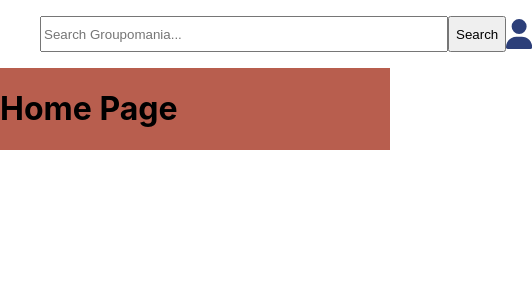
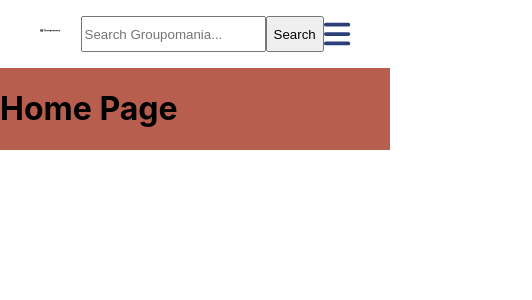
Before and after one commit to abby-pfingsten/groupomania-react-app, a React (Create React App) app in the folder app/: page / in a window 390 px wide. Shown: the top 300 px of the page, 532 px wide, since content can reach past the window. Built offline with nearby package versions, Linux system fonts and the light colour scheme.

Commit message:
conditionally doing things for search bar

```diff
--- a/app/src/frontend/pages/Header.js
+++ b/app/src/frontend/pages/Header.js
@@ -1,17 +1,23 @@
 import { Outlet, Link } from 'react-router-dom'
 import '../styles/sass/Header.scss'
 import logo from '../images/icon-left-font-monochrome-black.svg'
-import { useState } from 'react'
+import { useState, useEffect } from 'react'
 import { FontAwesomeIcon } from '@fortawesome/react-fontawesome'
-import { faUser } from '@fortawesome/free-solid-svg-icons'
+import { faBars } from '@fortawesome/free-solid-svg-icons'
+import { faX } from '@fortawesome/free-solid-svg-icons'
 
 function Header() {
+  /* Constants */
   const urlParams = new URLSearchParams(window.location.search)
+  const [searchText, setSearchText] = useState(urlParams.get('search') ?? '')
+  const [click, setClick] = useState(false)
+  const [searchBar, setSearchBar] = useState(true)
 
-  // this is to capture the state change of what
-  // is being typed into the search box
-  const [searchText, setSearchText] = useState(urlParams.get('search') ?? '')
+  /* Font Awesome */
+  const faBarsElement = <FontAwesomeIcon icon={faBars} />
+  const faXElement = <FontAwesomeIcon icon={faX} />
 
+  /* Functions */
   // this is to capture the actual text and update
   // the url
   const onChangeSearchText = () => {
@@ -23,22 +29,40 @@ function Header() {
       window.location.search = ''
     }
   }
+  // set click to opposite
+  const handleClick = () => {
+    setClick(!click)
+  }
 
-  const faUserElement = <FontAwesomeIcon icon={faUser} />
+  const showSearchBar = () => {
+    if (window.innerWidth <= 960) {
+      setSearchBar(false)
+    } else {
+      setSearchBar(true)
+    }
+  }
+
+  useEffect(() => {
+    showSearchBar()
+  }, [])
+
+  window.addEventListener('resize', showSearchBar)
 
   return (
     <>
       <nav>
-        <ul className="navigation-layout">
+        <ul className="nav-layout">
           <li>
             <Link to="/">
               <img src={logo} alt="Groupomania Logo"></img>
             </Link>
           </li>
-          <li className="navigation-layout__search">
+          <li
+            className={searchBar ? 'nav-layout__search' : 'nav-layout__searchm'}
+          >
             {' '}
             <input
-              placeholder='Search Groupomania...'
+              placeholder="Search Groupomania..."
               type="text"
               onChange={(e) => setSearchText(e.target.value)}
               value={searchText}
@@ -47,8 +71,8 @@ function Header() {
               Search{' '}
             </button>
           </li>
-          <li className="navigation-layout__profile">
-            <Link to="/profile">{faUserElement} </Link>
+          <li className="nav-layout__profile" onClick={handleClick}>
+            <Link to="/profile">{click ? faXElement : faBarsElement} </Link>
           </li>
         </ul>
       </nav>
--- a/app/src/frontend/styles/sass/Header.scss
+++ b/app/src/frontend/styles/sass/Header.scss
@@ -1,6 +1,6 @@
 $navy-color: rgb(44, 63, 121);
 
-.navigation-layout {
+.nav-layout {
   display: flex;
   flex-direction: row;
   justify-content: space-between;
@@ -19,6 +19,12 @@ $navy-color: rgb(44, 63, 121);
       width: 400px;
     }
   }
+    &__searchm {
+    display: flex;
+    flex-direction: row;
+    // @include desktop-only
+
+  }
   &__profile a {
     text-decoration: none;
     color: $navy-color;
```
